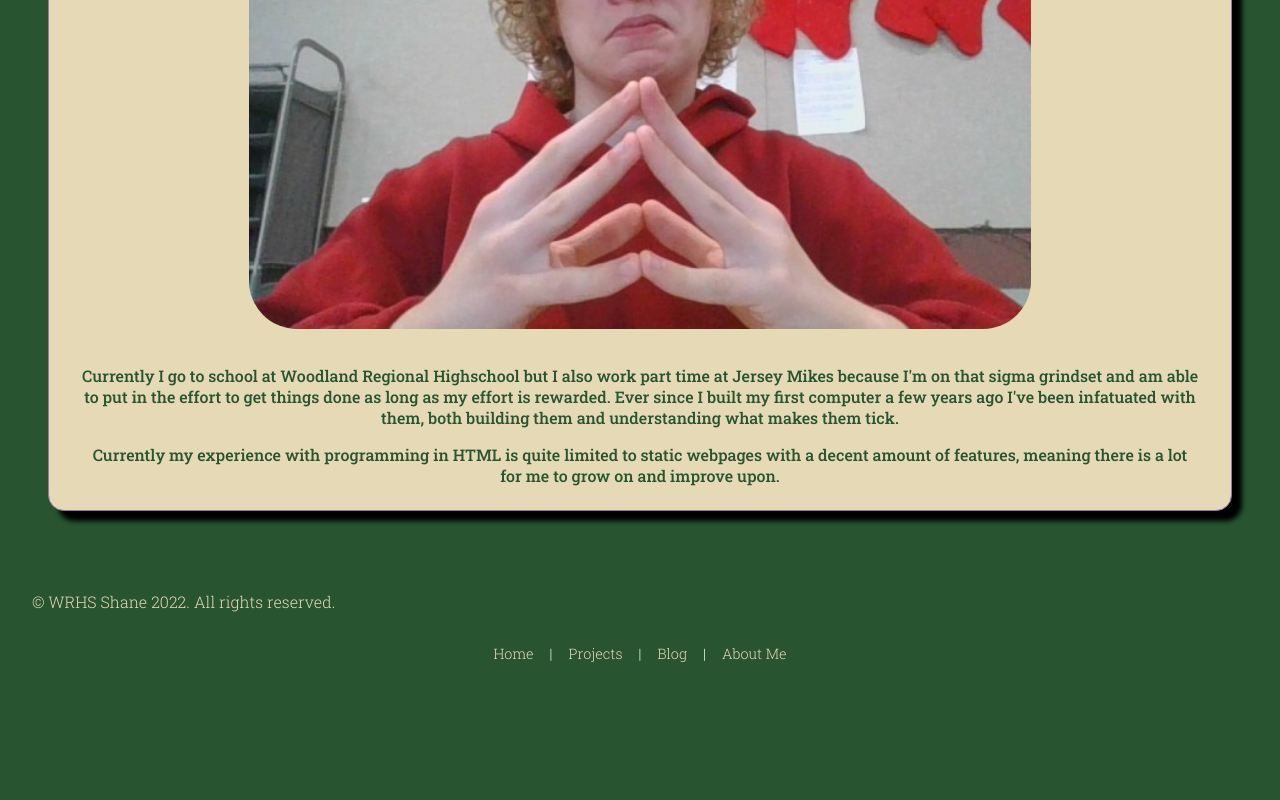
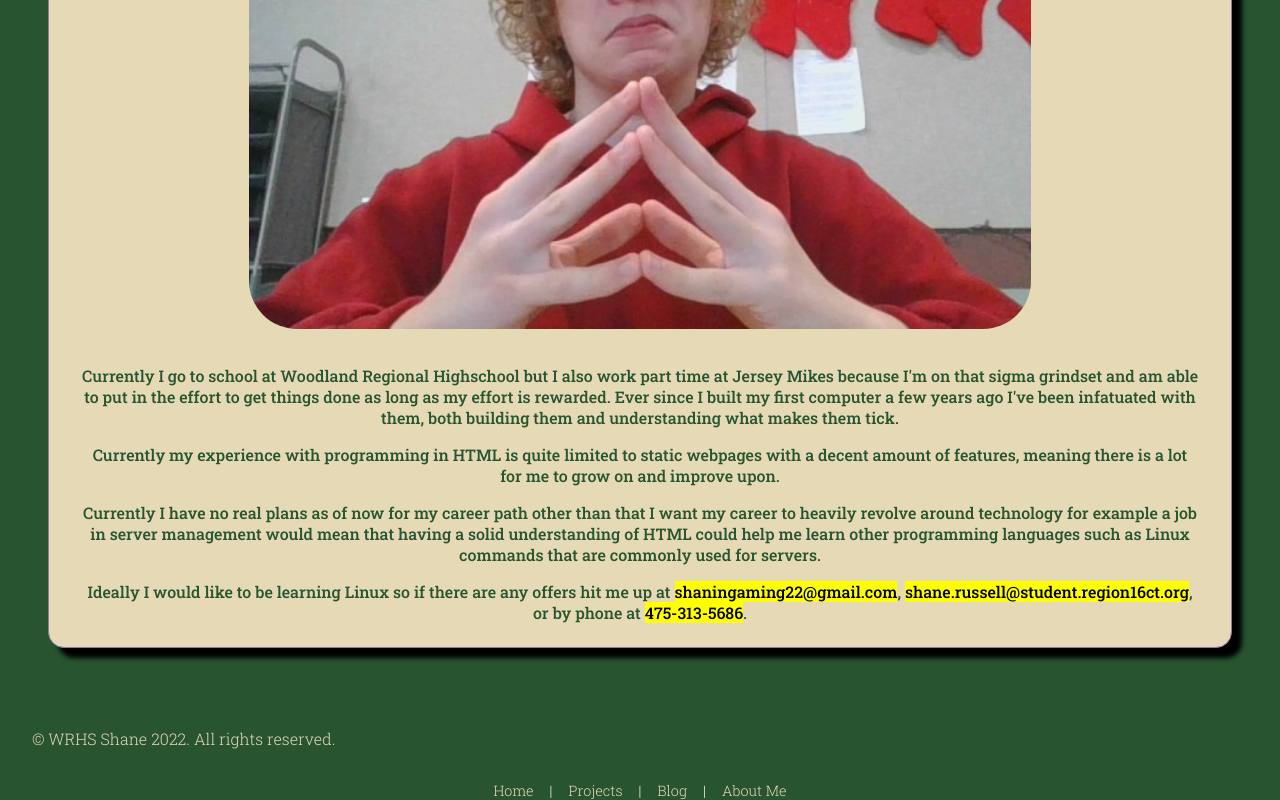
Before and after one commit to CSF2223/ShaneR, a plain HTML site: page aboutMe.html in a window 1280 px wide. Shown: the part 484-1284 px from the top of the page. Before the commit the page ends 1147 px from the top, so only its background shows below. Drawn offline with Linux system fonts and the light colour scheme.

Commit message:
finished writing my about me, created a pdf of my code for the project, linked the image to the site for my project. Used the mark code to highlight text as my element that needed to be something we haven't used in class.

```diff
--- a/aboutMe.html
+++ b/aboutMe.html
@@ -44,6 +44,11 @@
             <p>Currently I go to school at Woodland Regional Highschool but I also work part time at Jersey Mikes because I'm on that sigma grindset and am able to put in the effort to get things done as long as my effort is rewarded.
             Ever since I built my first computer a few years ago I've been infatuated with them, both building them and understanding what makes them tick.</p>
             <p> Currently my experience with programming in HTML is quite limited to static webpages with a decent amount of features, meaning there is a lot for me to grow on and improve upon.</p>
+            <p> Currently I have no real plans as of now for my career path other than that I want my career to heavily revolve around technology for example a job in server management would mean that having a solid understanding of HTML could help me learn other programming languages such as Linux commands that are commonly used for servers.</p>
+            <p>
+            Ideally I would like to be learning Linux so if there are any offers hit me up at <mark>shaningaming22@gmail.com</mark>, <mark>shane.russell@student.region16ct.org</mark>, or by phone at <mark>475-313-5686</mark>.
+            </p>
+
             </div>
         </div>
 
```
Also changed, not shown: projects.html (+2 -2 lines), 1 other file.
